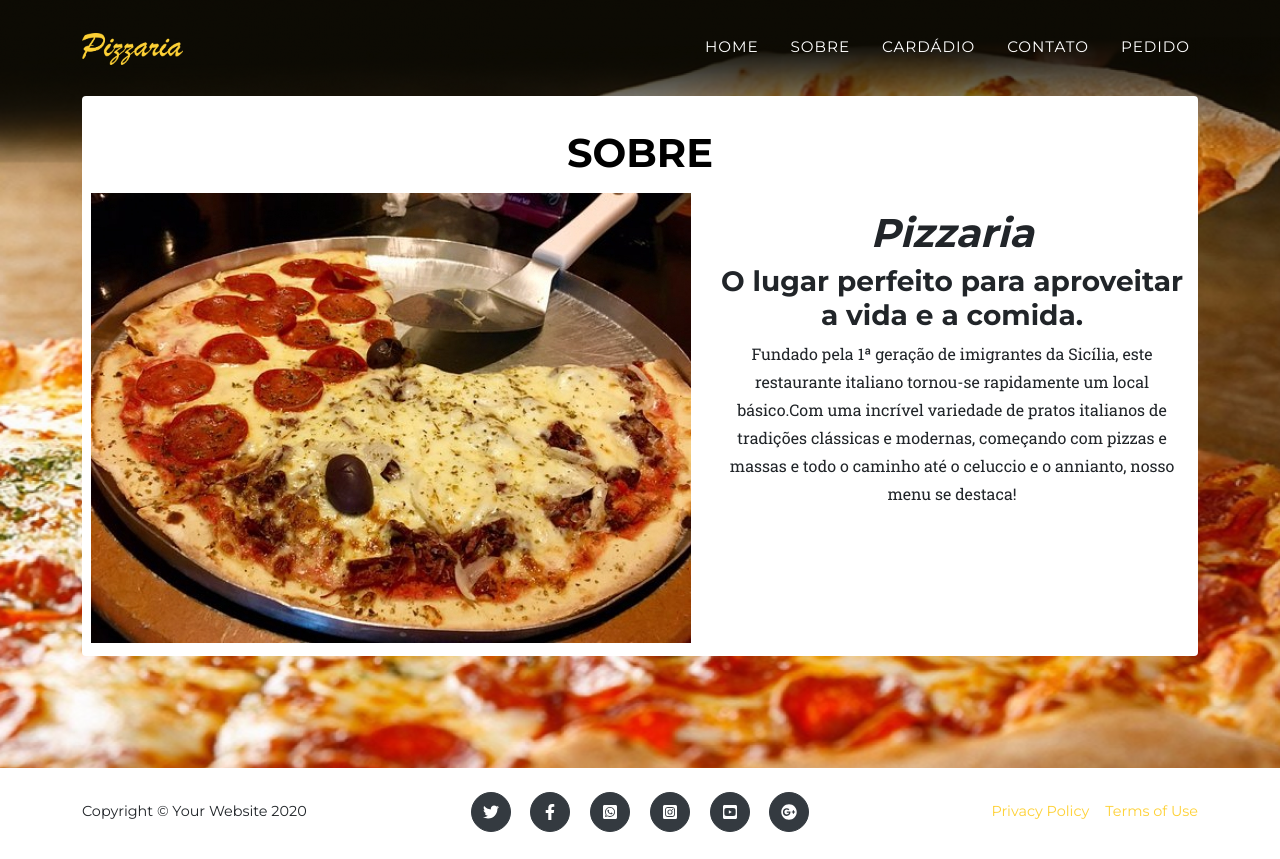
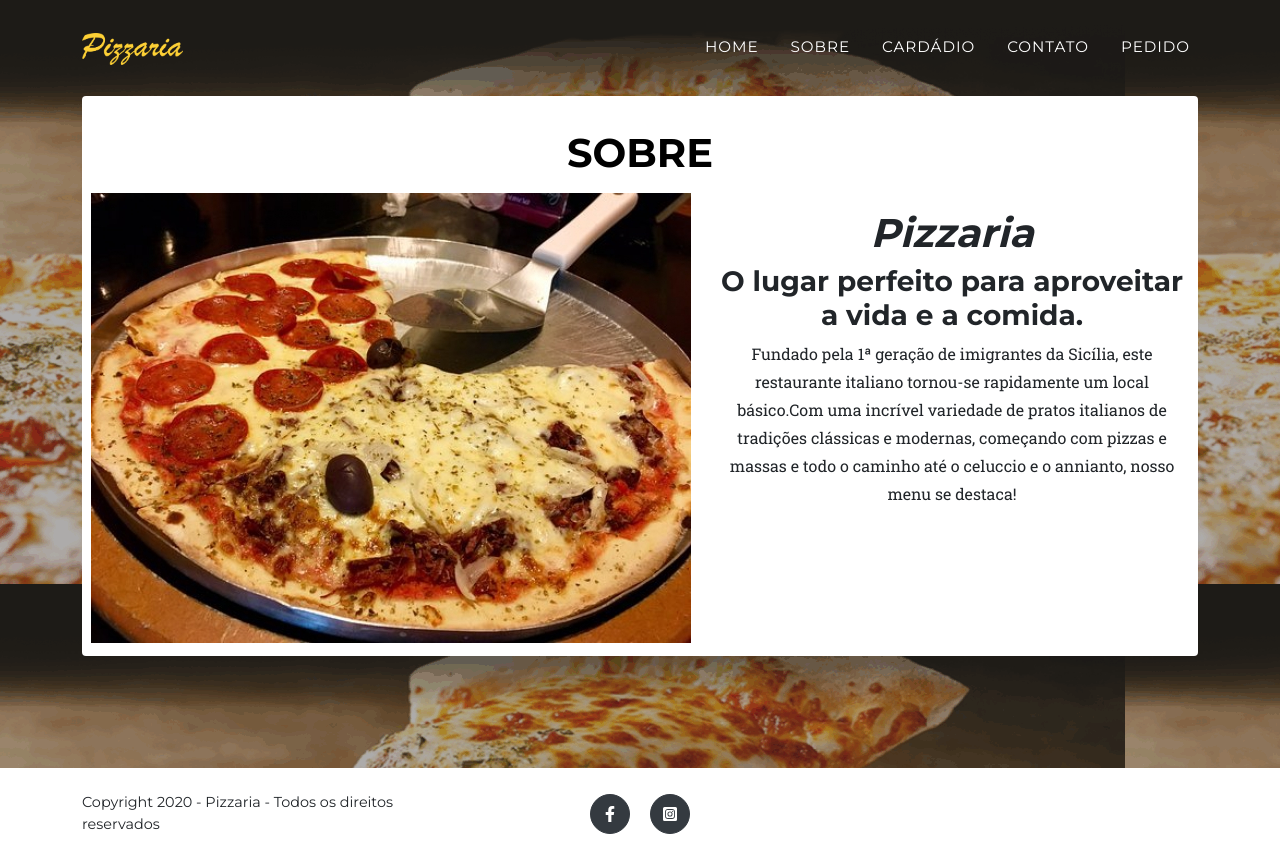
Before and after one commit to ThiagoAlvesPHP/pizzaria, a PHP site: page /PROJETOS_ANDAMENTO/sobre.php in a window 1280 px wide. Before the commit the page ends 832 px from the top, so only its background shows below. Run offline with PHP 8.4, Linux system fonts and the light colour scheme; data comes from the database, SQL or seed files in the repository; both versions use the stored data as it was after the commit; some libraries are stand-ins or nearby versions; some web fonts are replaced.

Commit message:
atualização cor de button googple maps, links face e instagram

```diff
--- a/footer.php
+++ b/footer.php
@@ -2,28 +2,15 @@
 <footer class="footer py-4">
     <div class="container">
         <div class="row align-items-center">
-            <div class="col-lg-4 text-lg-left">Copyright © Your Website <?=date('Y'); ?></div>
+            <div class="col-lg-4 text-lg-left">Copyright <?=date('Y'); ?> - Pizzaria - Todos os direitos reservados</div>
             <div class="col-lg-4 my-3 my-lg-0">
-                <a class="btn btn-dark btn-social mx-2" href="#!" title="Twitter">
-                    <i class="fab fa-twitter"></i>
-                </a>
-                <a class="btn btn-dark btn-social mx-2" href="#!" title="Facebook">
+                <a class="btn btn-dark btn-social mx-2" href="<?=$dados['link_face']; ?>" title="Facebook">
                     <i class="fab fa-facebook-f"></i>
                 </a>
-                <a class="btn btn-dark btn-social mx-2" href="" title="Whatsapp">
-                    <i class="fab fa-whatsapp-square"></i>
-                </a>
-                <a class="btn btn-dark btn-social mx-2" href="" title="Instagran">
+                <a class="btn btn-dark btn-social mx-2" href="<?=$dados['link_instagram']; ?>" title="Instagran">
                     <i class="fab fa-instagram-square"></i>
                 </a>
-                <a class="btn btn-dark btn-social mx-2" href="" title="Youtube">
-                    <i class="fab fa-youtube-square"></i>
-                </a>
-                <a class="btn btn-dark btn-social mx-2" href="" title="Google +">
-                    <i class="fab fa-google-plus"></i>
-                </a>
             </div>
-            <div class="col-lg-4 text-lg-right"><a class="mr-3" href="#!">Privacy Policy</a><a href="#!">Terms of Use</a></div>
         </div>
     </div>
 </footer>
--- a/index.php
+++ b/index.php
@@ -11,9 +11,8 @@
             <div class="container">
                 <div class="masthead-subheading"><?=$dados['title1']; ?></div>
                 <div class="masthead-heading text-uppercase"><?=$dados['title2']; ?></div>
-                <a class="btn btn-danger btn-xl text-uppercase js-scroll-trigger" href="http://pizzariaimperiouvaranas.com.br/front" style="color: #fff;" target="_blank"><?=$dados['button']; ?></a>
+                <a class="btn btn-danger btn-xl text-uppercase js-scroll-trigger" href="http://pizzariaimperiouvaranas.com.br/front" style="background-color: <?=$dados['color_button']; ?>; border-color: <?=$dados['color_button']; ?>; color: #fff;" target="_blank"><?=$dados['button']; ?></a>
             </div>
-            <div class="img-plano"></div>
         </header>
 
 
@@ -41,7 +40,7 @@
             <div class="container-fluid">
                 <div class="row">
                     <div class="col-sm-6">
-                        <iframe src="https://www.google.com/maps/embed?pb=!1m14!1m8!1m3!1d1937.7497612433338!2d-39.49478120567461!3d-13.748722885714795!3m2!1i1024!2i768!4f13.1!3m3!1m2!1s0x0%3A0x1125b6fd20a75f36!2sAlbicod!5e0!3m2!1spt-BR!2sbr!4v1570619838140!5m2!1spt-BR!2sbr" width="100%" height="300" frameborder="0" style="border:0;" allowfullscreen=""></iframe>
+                        <?=$dados['google_map']; ?>
                     </div>
                     <div class="col-sm-6">
                         <div class="alert" style="background-color: #fff; height: 300px;">
```
Also changed, not shown: admin/models/Home.php (+18 -1 lines), admin/views/index.php (+17 -0 lines), albicod_pizzaria.sql (+7 -3 lines), admin/assets/img/home/5c616e9ed839eefa0eb22e95be2b3c19.png.
